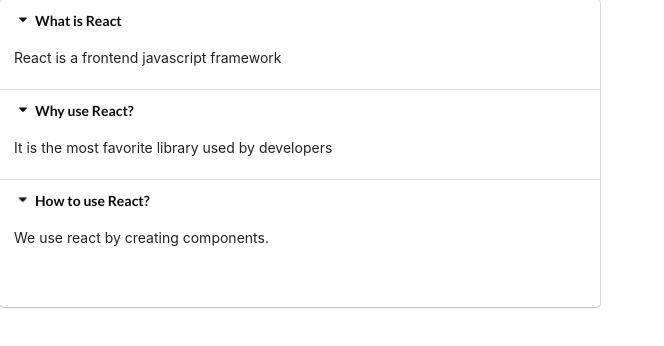
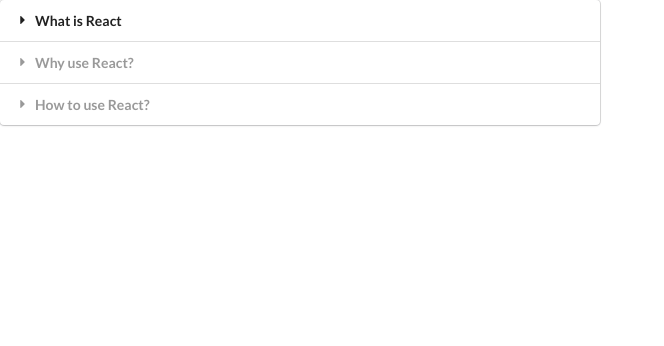
Before and after one commit to ankitt01/Widgets, a React (Create React App) app: page / in a window 1280 px wide. Shown: the top 346 px of the page, without its empty margins (0-664 px from the left). Built offline with nearby package versions, Linux system fonts and the light colour scheme.

Commit message:
Expanding Accordion

```diff
--- a/src/components/Accordian.js
+++ b/src/components/Accordian.js
@@ -9,14 +9,15 @@
     }
 
     const renderedItems = items.map((item, index) => {
+        const active = index === activeIndex ? 'active' : '';
         return (
             <React.Fragment key={item.title}>
-                <div className="title active"
+                <div className={`title ${active}`}
                     onClick={() => onTitleClick(index)} >
                     <i className="dropdown icon"></i>
                     {item.title}
                 </div>
-                <div className="content active">
+                <div className={`content ${active}`}>
                     <p>{item.content}</p>
                 </div>
             </React.Fragment>
@@ -25,7 +26,6 @@
     return (
         <div className="ui styled accordion">
             {renderedItems}
-            <h1>{activeIndex}</h1>
         </div>
     );
 }
```
